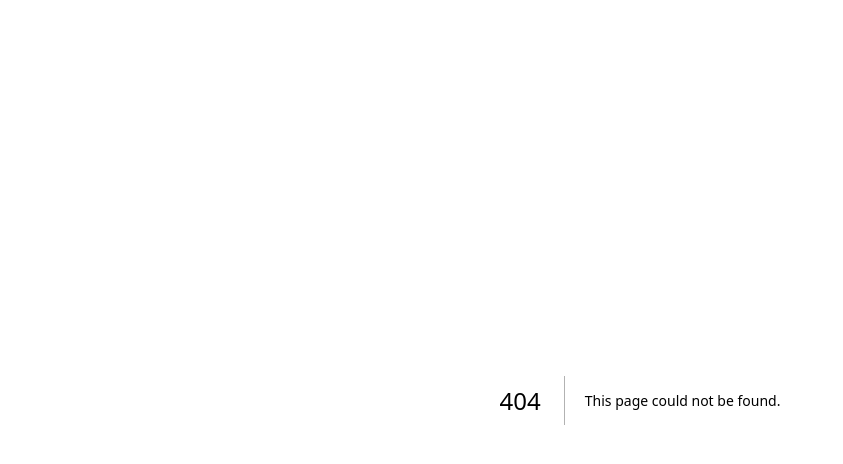
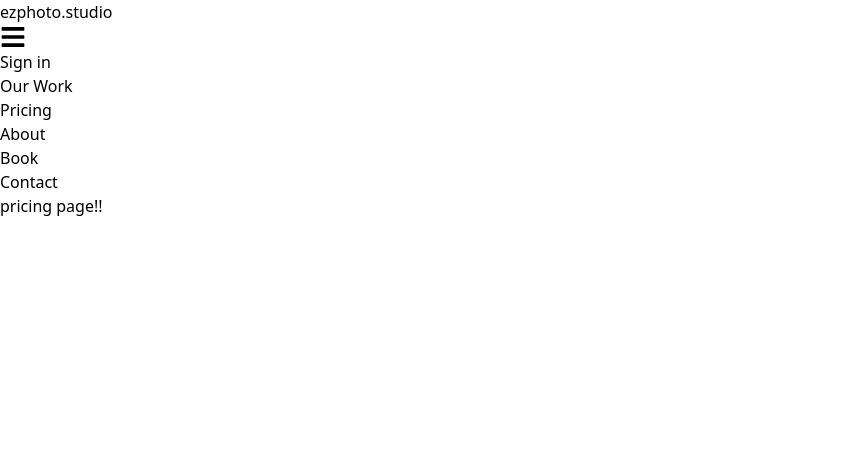
Before and after one commit to anthony-urbina/ezphoto, a Next.js app: page /pricing in a window 1280 px wide. Before the commit this address had no page. Shown: the top 464 px of the page, without its empty margins (0-843 px from the left). Built offline with nearby package versions, Linux system fonts and the light colour scheme; no server answers.

Commit message:
pricing page initialized

```diff
--- a/pages/_app.tsx
+++ b/pages/_app.tsx
@@ -1,6 +1,7 @@
 import "@/styles/globals.css";
 import type { AppProps } from "next/app";
 import { SessionProvider } from "next-auth/react";
+import { Header } from "@/components/elements";
 
 export default function App({
   Component,
@@ -9,6 +10,7 @@ export default function App({
   return (
     <SessionProvider session={session}>
       <div className="px-3 py-5 lg:px-6 lg:py-10">
+        <Header />
         <Component {...pageProps} />
       </div>
     </SessionProvider>
--- a/pages/_document.tsx
+++ b/pages/_document.tsx
@@ -1,4 +1,4 @@
-import { Html, Head, Main, NextScript } from 'next/document'
+import { Html, Head, Main, NextScript } from "next/document";
 
 export default function Document() {
   return (
@@ -9,5 +9,5 @@ export default function Document() {
         <NextScript />
       </body>
     </Html>
-  )
+  );
 }
--- a/pages/index.tsx
+++ b/pages/index.tsx
@@ -2,7 +2,6 @@ import Head from "next/head";
 import Image from "next/image";
 import { Inter } from "next/font/google";
 import styles from "@/styles/Home.module.css";
-import { Header } from "@/components/elements";
 
 const inter = Inter({ subsets: ["latin"] });
 
@@ -15,7 +14,6 @@ export default function Home() {
         <meta name="viewport" content="width=device-width, initial-scale=1" />
         <link rel="icon" href="/favicon.ico" />
       </Head>
-      <Header />
       <div className="text-red-400">home page</div>
     </>
   );
--- /dev/null
+++ b/pages/pricing.tsx
@@ -0,0 +1,7 @@
+import { memo } from "react";
+
+export const Pricing = () => {
+  return <div>pricing page!!</div>;
+};
+
+export default memo(Pricing);
```
